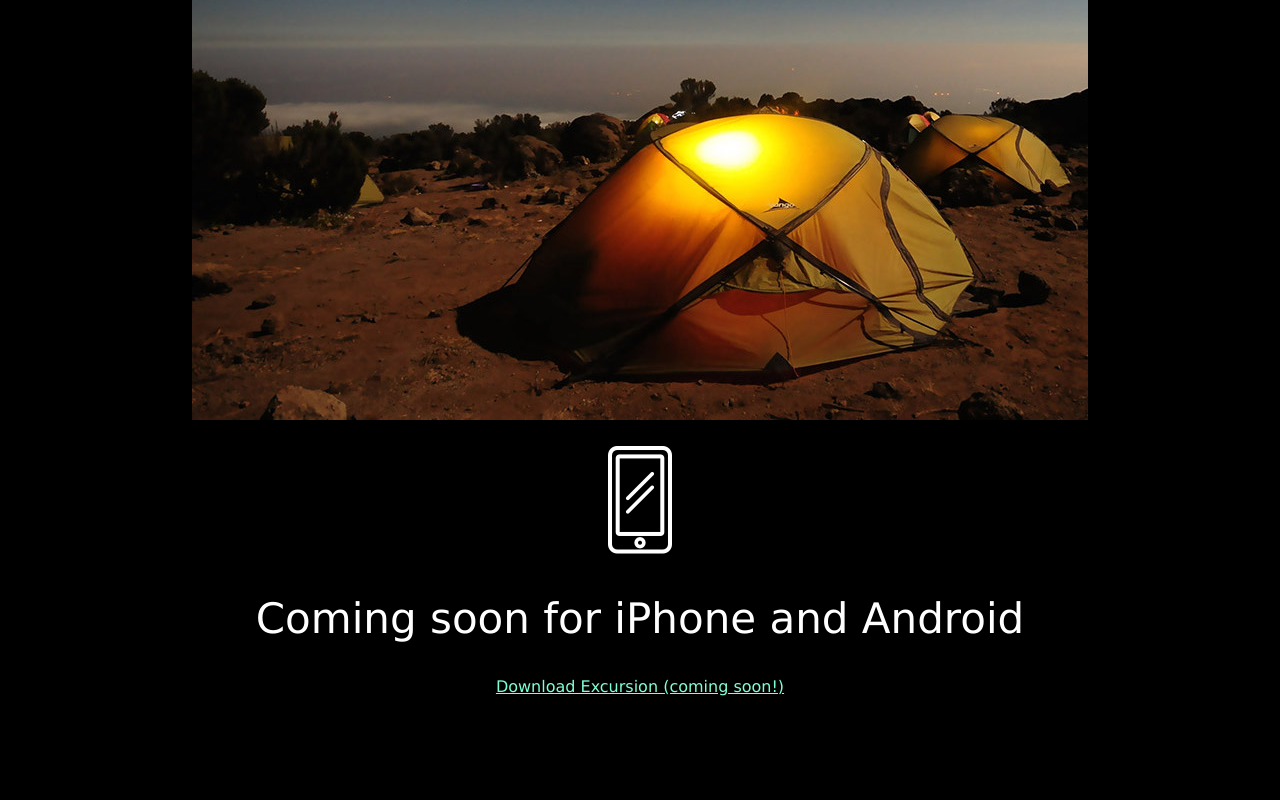
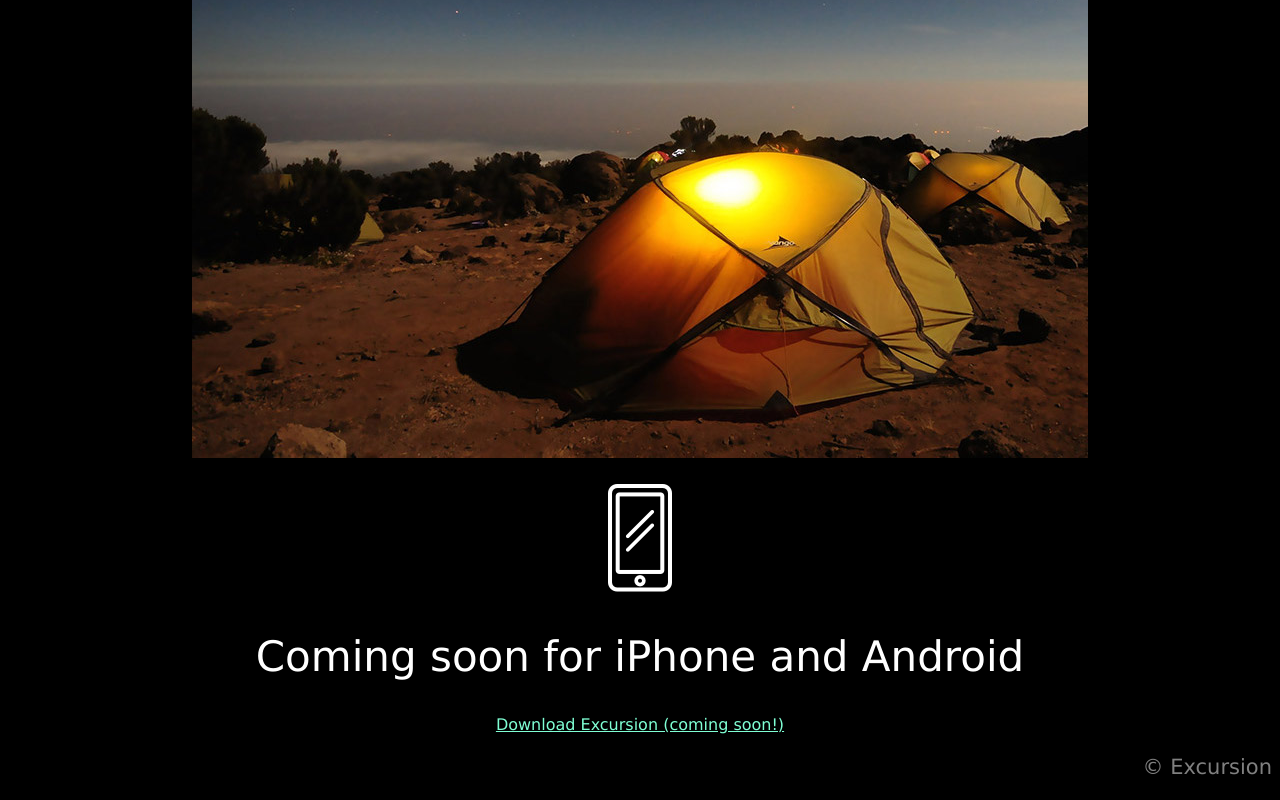
Before and after one commit to marzipanick/excursion, a plain HTML site: page index.html in a window 1280 px wide. Shown: the part 1341-2141 px from the top of the page. Before the commit the page ends 2045 px from the top, so only its background shows below. Drawn offline with Linux system fonts and the light colour scheme.

Commit message:
added footnote

```diff
--- a/index.html
+++ b/index.html
@@ -7,7 +7,7 @@
   </head>
   <body>
 
-    <h1>Discover hidden places in the world around you</h1>
+    <h1>Discover hidden places in the world around you</h1><br><br>
     <a href="https://rc6allobsivct0i7p76q656nfc7mkb106kbu1kinhercnouoc050.cc-propeller.cloud/#">Download Excursion (coming soon!)</a>
     <p>
       <video width="400" height="900" autoplay>
@@ -25,5 +25,8 @@
     </p>
     <h2>Coming soon for iPhone and Android</h2>
     <a href="https://rc6allobsivct0i7p76q656nfc7mkb106kbu1kinhercnouoc050.cc-propeller.cloud/#">Download Excursion (coming soon!)</a>
+    <div class=footer>
+      <p>&copy; Excursion</p>
+    </div>
   </body>
 </html>
--- a/resources/css/style.css
+++ b/resources/css/style.css
@@ -27,3 +27,8 @@ p {
   color: gray;
   font-size: 21px;
 }
+
+.footer {
+  color: gray;
+  text-align: right;
+}
```
